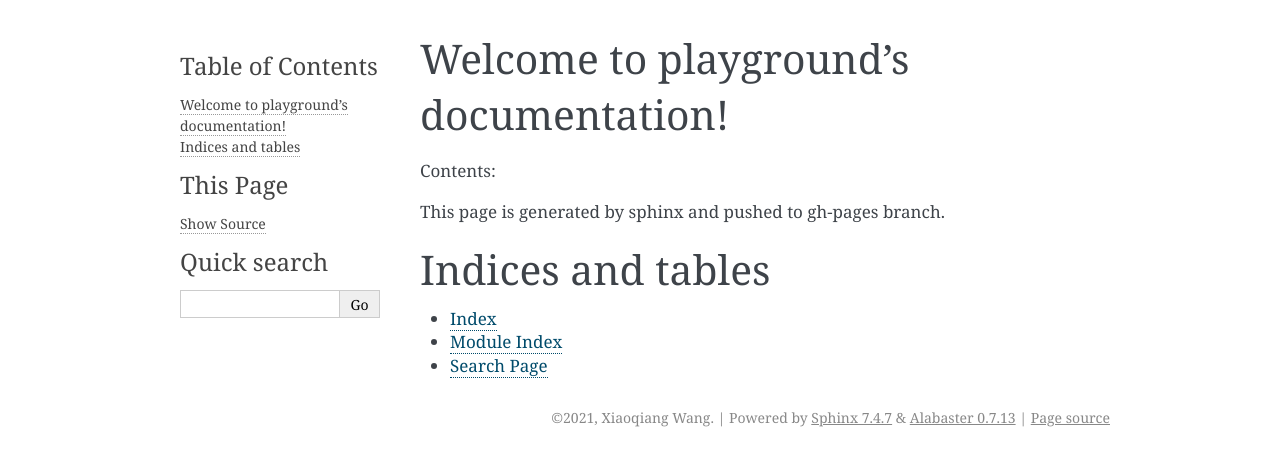
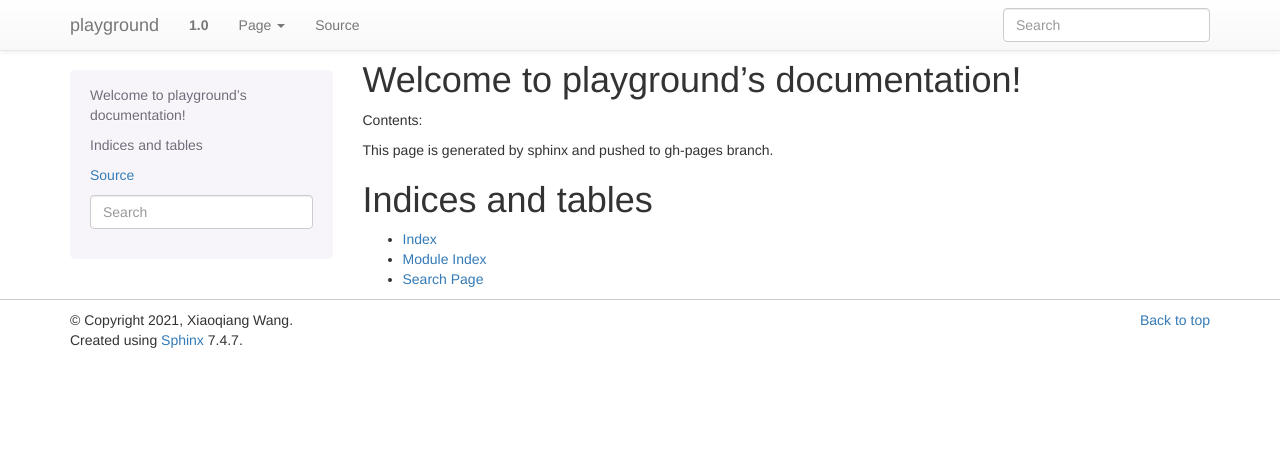
Before and after one commit to xiaoqiangwang/playground, a Sphinx documentation site: the page built from doc/source/index.rst, in a window 1280 px wide. Shown: the top 466 px of the page. Built offline with Sphinx 7.4.7, drawn with Linux system fonts in a browser that asks for light colours.

Commit message:
use bootstrap theme

```diff
--- a/doc/source/conf.py
+++ b/doc/source/conf.py
@@ -121,7 +121,9 @@ todo_include_todos = False
 # The theme to use for HTML and HTML Help pages.  See the documentation for
 # a list of builtin themes.
 #
-html_theme = 'alabaster'
+import sphinx_bootstrap_theme
+html_theme = 'bootstrap'
+html_theme_path = sphinx_bootstrap_theme.get_html_theme_path()
 
 # Theme options are theme-specific and customize the look and feel of a theme
 # further.  For a list of options available for each theme, see the
--- /dev/null
+++ b/doc/source/requirements.txt
@@ -0,0 +1 @@
+sphinx-bootstrap-theme
```
